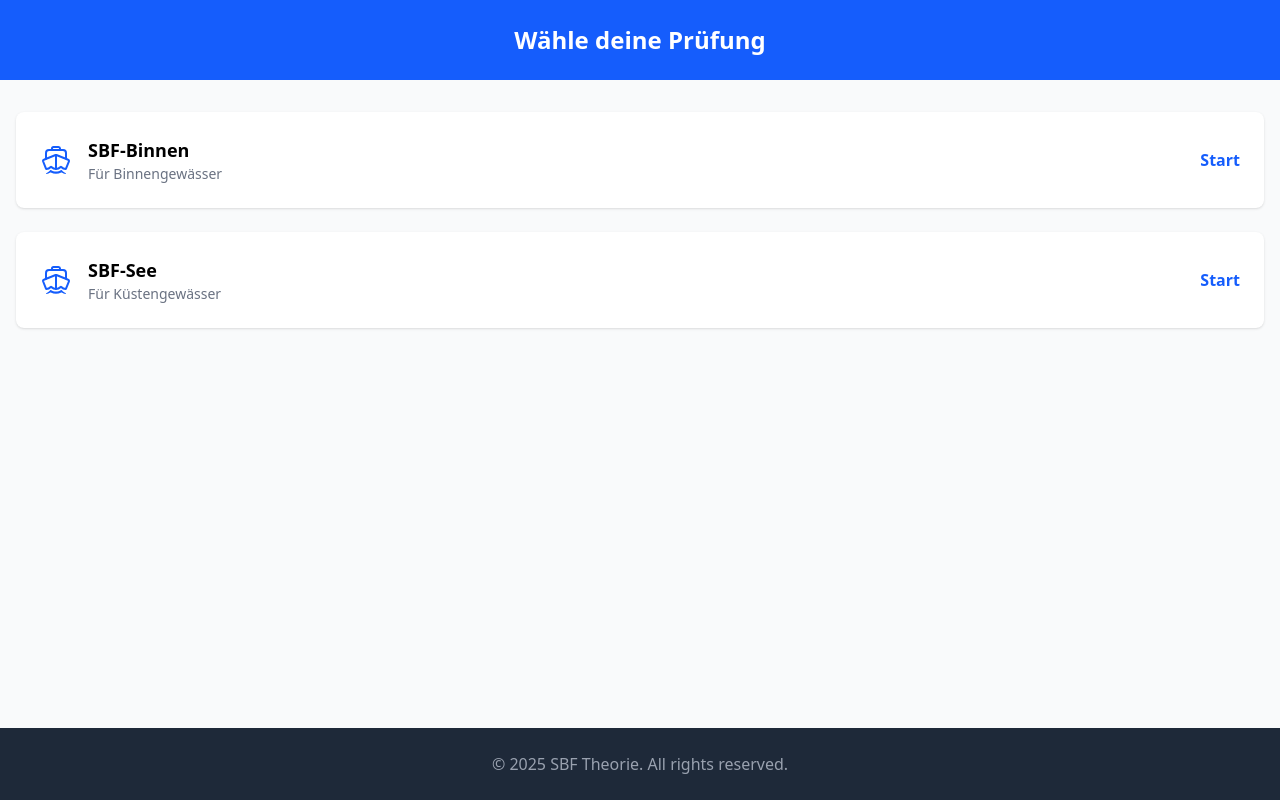
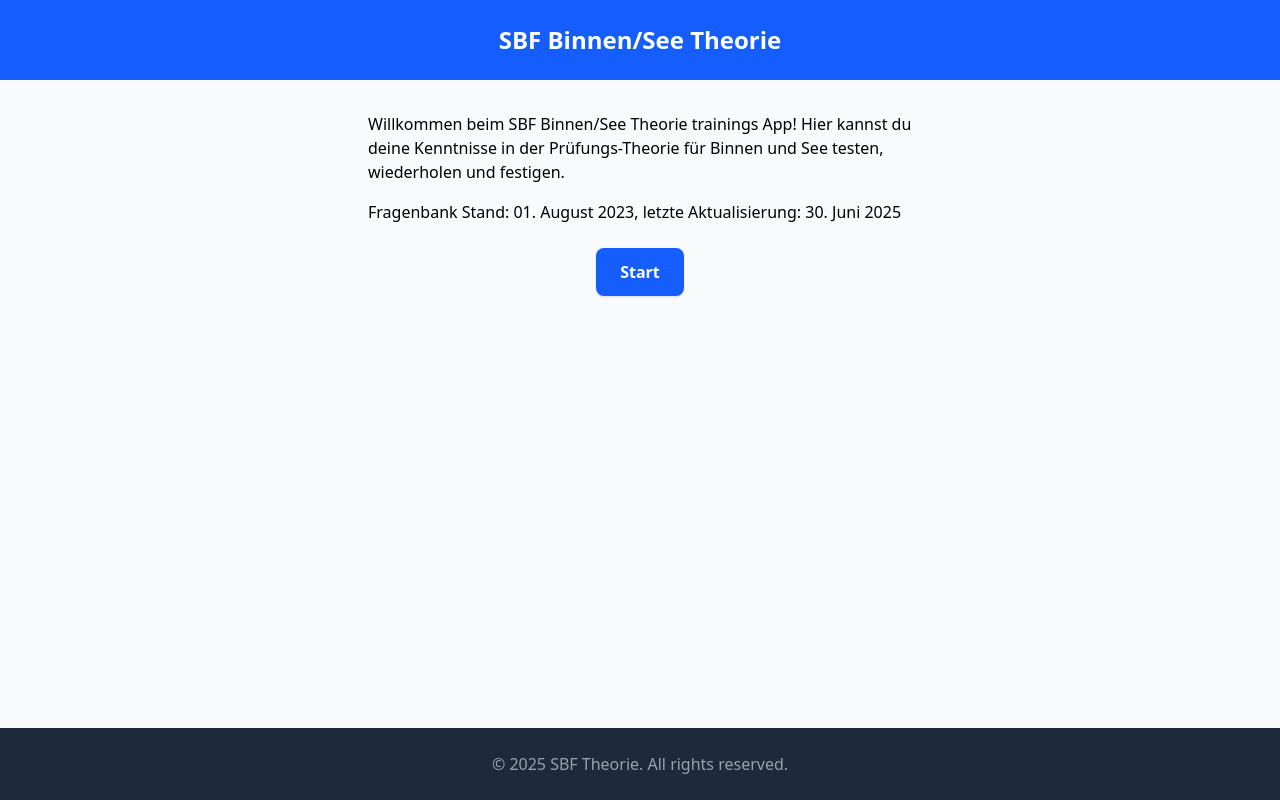
Before and after one commit to jruehlow/sbf-theorie, a React (Vite) app in the folder frontend/: page / in a window 1280 px wide. Built offline with nearby package versions, Linux system fonts and the light colour scheme.

Commit message:
add homepage #2

```diff
--- a/frontend/src/App.tsx
+++ b/frontend/src/App.tsx
@@ -1,12 +1,14 @@
-import React from 'react'
-import { Routes, Route, Navigate } from 'react-router-dom'
-import LicenseSelectionPage from './pages/LicenseSelectionPage'
-import CategorySelectionPage from './pages/CategorySelectionPage'
-import QuizPage from './pages/QuizPage'
+import React from "react";
+import { Navigate, Route, Routes } from "react-router-dom";
+import LicenseSelectionPage from "./pages/LicenseSelectionPage";
+import CategorySelectionPage from "./pages/CategorySelectionPage";
+import QuizPage from "./pages/QuizPage";
+import HomePage from "./pages/HomePage";
 
 const App: React.FC = () => (
   <Routes>
-    <Route path="/" element={<LicenseSelectionPage />} />
+    <Route path="/" element={<HomePage />} />
+    <Route path="/licenses" element={<LicenseSelectionPage />} />
     <Route path="/:licenseId" element={<CategorySelectionPage />} />
     <Route
       path="/:licenseId/:categoryId/quiz"
@@ -14,6 +16,6 @@ const App: React.FC = () => (
     />
     <Route path="*" element={<Navigate to="/" replace />} />
   </Routes>
-)
+);
 
-export default App
+export default App;
--- /dev/null
+++ b/frontend/src/data/metadata.ts
@@ -0,0 +1,7 @@
+// src/data/metadata.ts
+
+// Von welchem Stand ist die Fragenbank
+export const questionBankState = "Stand: 01. August 2023";
+
+// Wann wurden die Fragen zuletzt aktualisiert
+export const lastUpdated = "30. Juni 2025";
--- /dev/null
+++ b/frontend/src/pages/HomePage.tsx
@@ -0,0 +1,44 @@
+// src/pages/HomePage.tsx
+import React from "react";
+import { Link } from "react-router-dom";
+import Footer from "../components/Footer.tsx";
+import { lastUpdated, questionBankState } from "../data/metadata.ts";
+
+const HomePage: React.FC = () => {
+  return (
+    <div className="min-h-screen bg-gray-50 flex flex-col">
+      <header className="bg-blue-600 text-white py-6">
+        <h1 className="text-2xl text-center font-bold">
+          SBF Binnen/See Theorie
+        </h1>
+      </header>
+
+      <main className="flex-grow mx-auto px-4 py-8 space-y-4 max-w-xl w-full">
+        <p>
+          Willkommen beim SBF Binnen/See Theorie trainings App! Hier kannst du
+          deine Kenntnisse in der Prüfungs-Theorie für Binnen und See testen,
+          wiederholen und festigen.
+        </p>
+        <p>
+          Fragenbank {questionBankState}, letzte Aktualisierung: {lastUpdated}
+        </p>
+        <div className="mt-6 text-center">
+          <Link
+            to="/licenses"
+            className="
+              inline-block px-6 py-3 bg-blue-600 text-white
+              font-semibold rounded-lg shadow hover:bg-blue-700
+              transition
+            "
+          >
+            Start
+          </Link>
+        </div>
+      </main>
+
+      <Footer />
+    </div>
+  );
+};
+
+export default HomePage;
```
